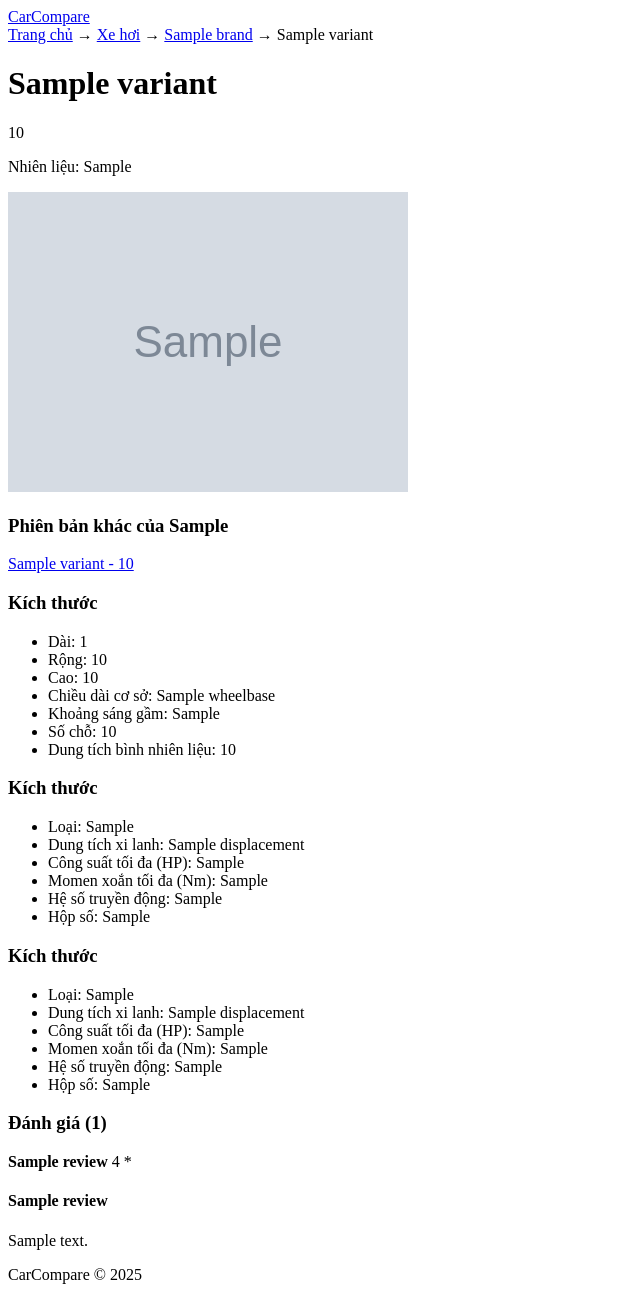
After one commit to thanhthien176/car-website-project, a Django app: template cars/templates/cars/variant_detail.html in a window 1280 px wide. The commit adds this page. Shown: the whole page, without its empty margins (0-640 px from the left). Run offline with Django 5.2, Linux system fonts and the light colour scheme; the template is opened without the code that fills it: most values are stand-ins (such as "Sample title", 1, 10 or a date in 2020); grey boxes marked "Sample" are stand-in pictures.

Commit message:
feat: add CarModel list and CarVariant detail views - Add CarModelListView: annotate(variant_count) to fix N+1, ?brand= filter - Add CarVariantDetailView: select_related specs chain, approved reviews, sibling variants in context - Fix CarModel.get_absolute_url - was pointing to non-existent car_detail - Add CarVariant.get_absolute_url() pointing to variant_detail - Register /cars/ and cars/<slug>/ in cars/urls.py - Add car_list.html with pagination preversing ?brand= param - Add variant_detail.html with specs, images, reviews, variant switchers

```diff
--- a/cars/templates/cars/brand_detail.html
+++ b/cars/templates/cars/brand_detail.html
@@ -40,7 +40,7 @@
                 {% endif %}
                 <h3>
                     <!--model.get_absolute_url-->
-                    <a href="{{model}}">{{ model }}</a>
+                    <a href="{{ model.get_absolute_url }}">{{ model }}</a>
 
                 </h3>
                 {% if model.body_type %}
--- /dev/null
+++ b/cars/templates/cars/variant_detail.html
@@ -0,0 +1,108 @@
+{% extends "base.html" %}
+
+{% block title %}{{ variant.get_meta_title }}{% endblock title %}
+{% block meta_description %}{{ variant.get_meta_description }}{% endblock meta_description %}
+
+{% block content %}
+<div class="variant-detail-page">
+
+    {# Breadcrumb #}
+    <nav class="breadcrumb">
+    <a href="{% url 'cars:home' %}">Trang chủ</a> →
+    <a href="{% url 'cars:car_list' %}">Xe hơi</a> →
+    <a href="{{ variant.car_model.brand.get_absolute_url }}">{{ variant.car_model.brand.name }}</a> →
+    <span>{{ variant }}</span>
+    </nav>
+
+    {# Main info #}
+    <h1>{{ variant }}</h1>
+    <p class="price">{{ variant.price_range }}</p>
+    <p>Nhiên liệu: {{ variant.get_fuel_type_display }}</p>
+
+    {# Image #}
+    {% if variant.images.all %}
+        <div clas="image-gallery">
+        {% for image in variant.images.all %}
+        <img src="{{ img.image.url }}"
+            alt="{{ img.caption | default:variant}}"
+            {% if img.is_primary %}class="primary"{% endif %}>
+        {% endfor %}
+        </div>
+    {% endif %}
+
+    {# Variant switcher — other variants of same model #}
+    {% if other_variants %}
+        <section class="variant-switcher">
+            <h3>Phiên bản khác của {{ other_variants.car_model }}</h3>
+            {% for variant in other_variants %}
+                <a href="{{ variant.get_absolute_url }}">{{variant}} - {{ variant.price_range }}</a>
+            {% endfor %}
+        </section>
+    {% endif %}
+
+    {# Specifications #}
+    {% if variant.dimension %}
+    <section class="spec">
+        <h3>Kích thước</h3>
+        <ul>
+            <li>Dài: {{variant.dimension.length}}</li>
+            <li>Rộng: {{variant.dimension.width}}</li>
+            <li>Cao: {{variant.dimension.height}}</li>
+            <li>Chiều dài cơ sở: {{variant.dimension.wheelbase}}</li>
+            <li>Khoảng sáng gầm: {{variant.dimension.ground_clearance}}</li>
+            <li>Số chỗ: {{variant.dimension.seating_capacity}}</li>
+            <li>Dung tích bình nhiên liệu: {{variant.dimension.fuel_tank_capacity}}</li>
+
+        </ul>
+    </section>
+    {% endif %}
+
+    {% if variant.engine %}
+    <section class="spec">
+        <h3>Kích thước</h3>
+        <ul>
+            <li>Loại: {{variant.engine.engine_type}}</li>
+            <li>Dung tích xi lanh: {{variant.engine.displacement}}</li>
+            <li>Công suất tối đa (HP): {{variant.engine.max_power}}</li>
+            <li>Momen xoắn tối đa (Nm): {{variant.engine.max_torque}}</li>
+            <li>Hệ số truyền động: {{variant.engine.drive_train}}</li>
+            <li>Hộp số: {{variant.engine.get_transmission_display}}</li>
+
+        </ul>
+    </section>
+    {% endif %}
+
+    {% if variant.engine %}
+    <section class="spec">
+        <h3>Kích thước</h3>
+        <ul>
+            <li>Loại: {{variant.engine.engine_type}}</li>
+            <li>Dung tích xi lanh: {{variant.engine.displacement}}</li>
+            <li>Công suất tối đa (HP): {{variant.engine.max_power}}</li>
+            <li>Momen xoắn tối đa (Nm): {{variant.engine.max_torque}}</li>
+            <li>Hệ số truyền động: {{variant.engine.drive_train}}</li>
+            <li>Hộp số: {{variant.engine.get_transmission_display}}</li>
+
+        </ul>
+    </section>
+    {% endif %}
+
+    {# Review #}
+    <section class="reviews">
+        <h3>Đánh giá ({{ reviews|length}})</h3>
+        {% for review in reviews %}
+        <article class="review-card">
+            <strong>{{ review.author_name }}</strong>
+            <span>{{ review.rating }} *</span>
+            <h4>{{ review.title }}</h4>
+            <p>{{ review.content }}</p>
+        </article>
+        {% empty %}
+            <p>Chưa có đánh giá nào.</p>
+        {% endfor %}
+
+    </section>
+
+</div>
+
+{% endblock content %}
--- a/cars/urls.py
+++ b/cars/urls.py
@@ -1,11 +1,14 @@
 from django.urls import path
 from cars.views.home import HomeView
 from cars.views.brand_views import BrandListView, BrandDetailView
+from cars.views.cars_views import CarModelListView, CarVariantDetailView
 
 app_name = 'cars'
 
 urlpatterns = [
     path('', HomeView.as_view(), name='home' ),
     path('brands/', BrandListView.as_view(), name='brand_list'),
-    path('brands/<slug:slug>/', BrandDetailView.as_view(), name='brand_detail')
+    path('brands/<slug:slug>/', BrandDetailView.as_view(), name='brand_detail'),
+    path('cars/', CarModelListView.as_view(), name='car_list'),
+    path('cars/<slug:slug>/', CarVariantDetailView.as_view(), name='variant_detail')
 ]
```
Also changed, not shown: cars/models.py (+7 -1 lines), cars/templates/cars/car_list.html (added, +46 -0 lines), cars/views/cars_views.py (added, +75 -0 lines), 1 other file.
